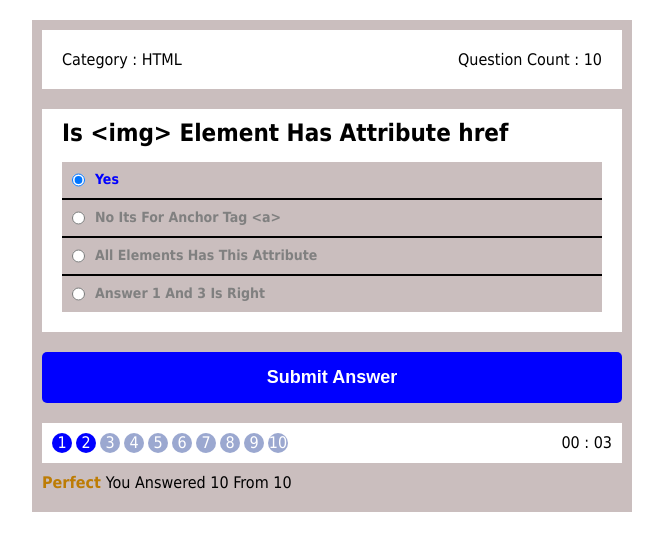
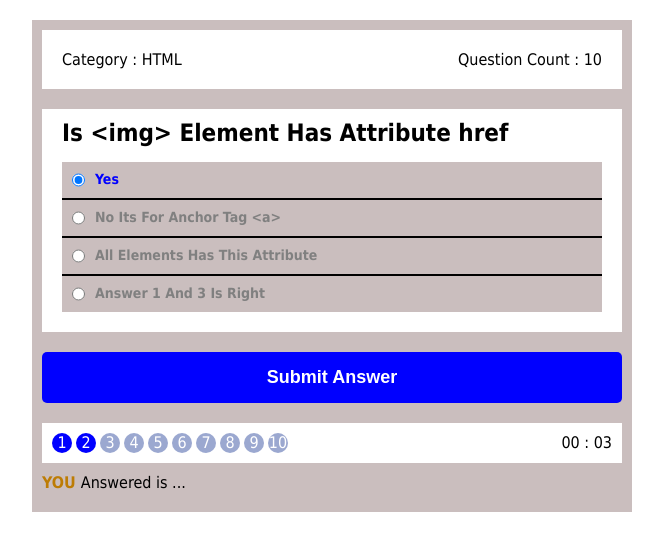
Before and after one commit to MilouMohamed/JavaScript, a website: page PROJECTS/Quiz-App/index_Quiz_App.html in a window 1280 px wide. Shown: the whole page, without its empty margins (308-971 px from the left). Drawn offline with Linux system fonts and the light colour scheme.

Commit message:
index_Quiz_App.html

```diff
--- a/PROJECTS/Quiz-App/index_Quiz_App.html
+++ b/PROJECTS/Quiz-App/index_Quiz_App.html
@@ -41,7 +41,7 @@
         </div>
       </div>
       <div class="resultas">
-        <span class="good">Perfect </span>You Answered 10 From 10
+        <span class="good">YOU </span>Answered is ...
       </div>
     </div>
   </body>
```
